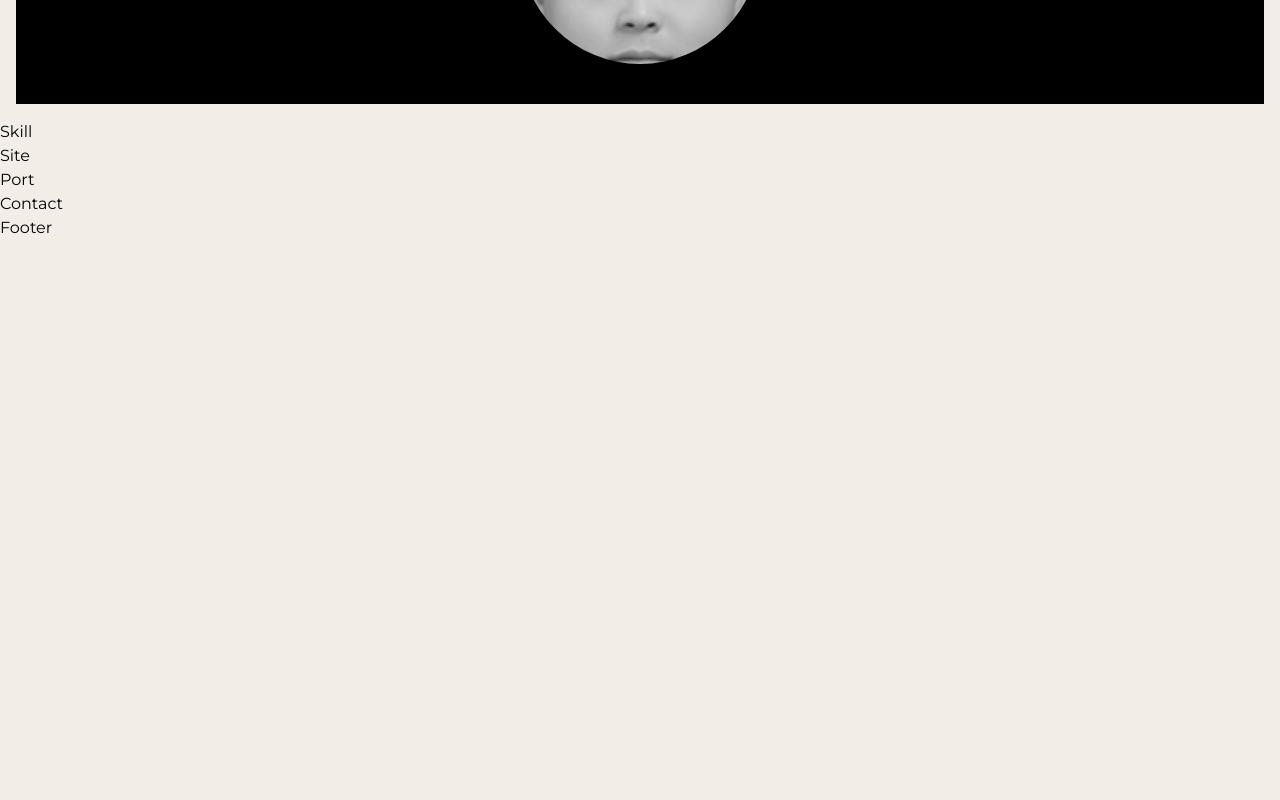
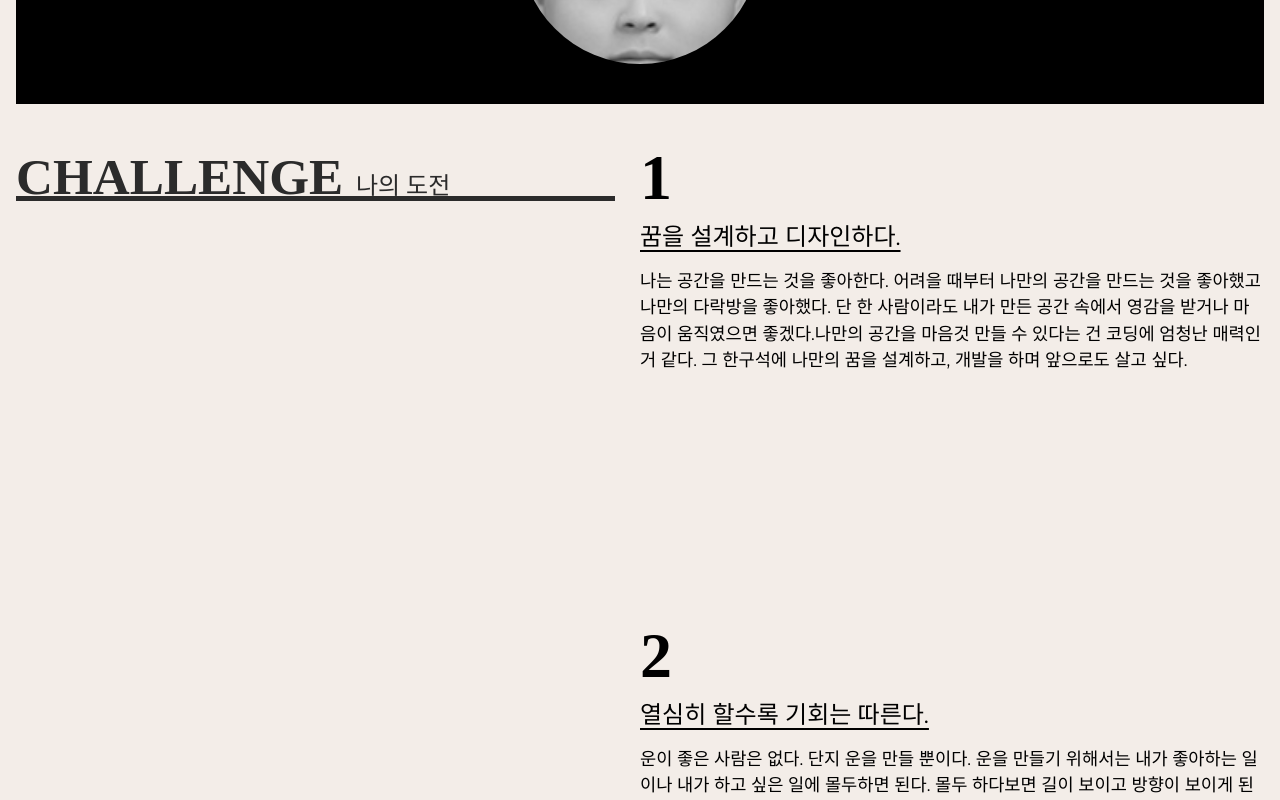
Before and after one commit to Dongjewerly/port2023-next, a Next.js app: page / in a window 1280 px wide. Shown: the part 680-1480 px from the top of the page. Before the commit the page ends 920 px from the top, so only its background shows below. Built offline with nearby package versions, Linux system fonts and the light colour scheme; a small style sheet from the web is missing; a web font is replaced by a local one.

Commit message:
스킬영역완료

```diff
--- a/src/assets/scss/section/_skill.scss
+++ b/src/assets/scss/section/_skill.scss
@@ -0,0 +1,75 @@
+#skill {
+
+}
+.skill_inner {
+    padding: 16px;
+    display: flex;
+    justify-content: space-between;
+
+    @media (max-width: 800px) {
+        flex-direction: column;
+    }
+
+    .skill_title {
+        position: sticky;
+        top: 70px;
+        left: 0;
+        width: 48%;
+        height: 5.1vw;
+        font-weight: 900;
+        font-size: 4vw;
+        line-height: 1.6;
+        font-family: var(--mainKor-font);
+        text-transform: uppercase;
+        color: var(--black100);
+        border-bottom: 0.4vw solid var(--black100);
+
+        @media (max-width: 800px) {
+            width: 100%;
+            margin-bottom: 10vw;
+            font-size: 30px;
+            height: auto;
+            top: 68px;
+            background-color: var(--mainBg-color);
+        }
+
+        em {
+            font-size: 1.5rem;
+            font-weight: 400;
+            line-height: 2;
+        }
+    }
+
+    .skill_desc {
+        width: 50%;
+
+        @media (max-width: 800px) {
+            width: 100%;
+        }
+
+        span {
+            font-size: 5vw;
+            line-height: 1.3;
+            font-weight: 900;
+            font-family: var(--mainNum-font);
+
+            @media (max-width: 800px) {
+                font-size: 20vw;
+            }
+
+        }
+
+
+        h3 {
+            font-size: 1.5rem;
+            text-decoration: underline;
+            text-underline-position: under;
+            margin-bottom: 1vw;
+        }
+
+        p {
+            margin-bottom: 30vh;
+            font-size: 1.1rem;
+        }
+    }
+}
--- a/src/components/Skill.jsx
+++ b/src/components/Skill.jsx
@@ -1,11 +1,26 @@
-import React from 'react'
+import React from 'react';
+import { skillText } from '@/constants';
 
 const Skill = () => {
   return (
-    <div>
-        Skill
-    </div>
+    <section id="skill">
+        <div className="skill_inner">
+            <h2 className="skill_title">
+                challenge <em>나의 도전</em>
+            </h2>
+            <div className="skill_desc">
+                {skillText.map((skill,index)=>(
+                  <div key={index}>
+                    <span>{index+1}</span>
+                    <h3>{skill.title}</h3>
+                    <p>{skill.desc}</p>
+
+                  </div>
+                ))}
+            </div>
+        </div>
+    </section>
   )
 }
 
-export default Skill
+export default Skill;
```
